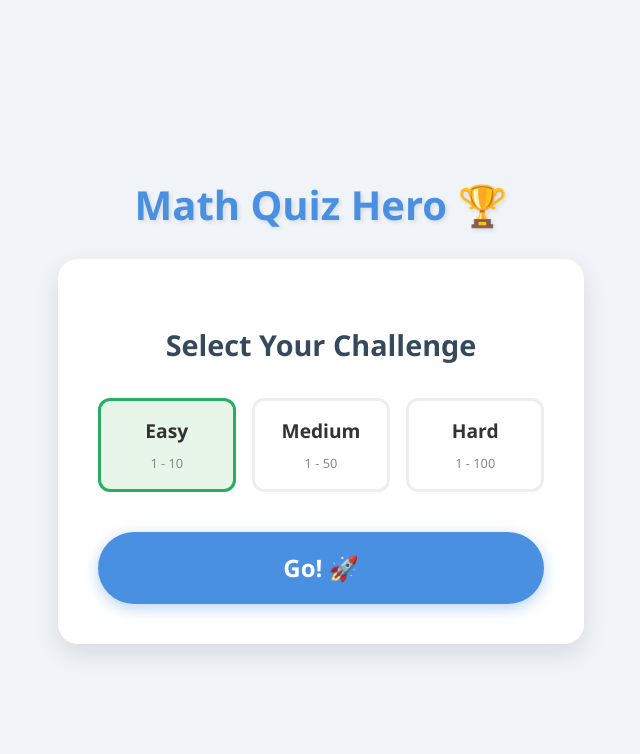
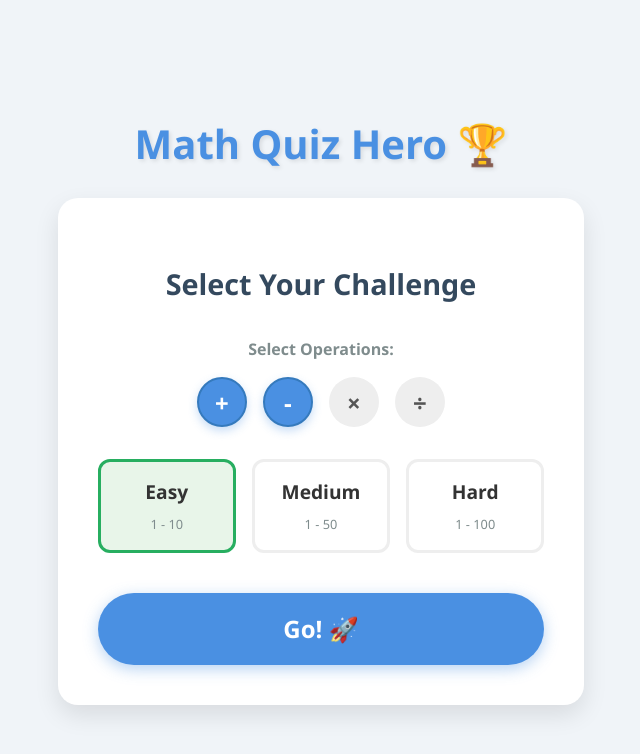
Before and after one commit to ahdanlai/math_quiz, a React (Vite) app: page / in a window 1280 px wide. Shown: the top 754 px of the page, without its empty margins (351-991 px from the left). Built offline with nearby package versions, Linux system fonts and the light colour scheme.

Commit message:
Add Operator Selection to Start Screen
✅ Users can now choose which math operations to practice (+, -, ×, ÷)
✅ Added logic to ensure at least one operation is always selected
✅ Styled operator toggles as interactive circular badges

```diff
--- a/src/main/js/App.css
+++ b/src/main/js/App.css
@@ -40,6 +40,52 @@ header h1 {
   font-size: 1.8rem;
   margin-bottom: 2rem;
   color: #34495e;
+}
+
+.operator-container {
+  margin-bottom: 2rem;
+}
+
+.operator-container span {
+  display: block;
+  font-weight: bold;
+  margin-bottom: 1rem;
+  color: #7f8c8d;
+}
+
+.operator-buttons {
+  display: flex;
+  justify-content: center;
+  gap: 1rem;
+}
+
+.btn-operator {
+  background: #eee;
+  border: 2px solid transparent;
+  border-radius: 50%;
+  width: 50px;
+  height: 50px;
+  font-size: 1.5rem;
+  font-weight: bold;
+  cursor: pointer;
+  display: flex;
+  align-items: center;
+  justify-content: center;
+  transition: all 0.2s cubic-bezier(0.4, 0, 0.2, 1);
+  color: #555;
+  padding: 0;
+}
+
+.btn-operator:hover {
+  background: #e0e0e0;
+  transform: scale(1.1);
+}
+
+.btn-operator.active {
+  background: #4a90e2;
+  color: white;
+  border-color: #357abd;
+  box-shadow: 0 4px 10px rgba(74, 144, 226, 0.3);
 }
 
 .difficulty-grid {
--- a/src/main/js/App.tsx
+++ b/src/main/js/App.tsx
@@ -8,6 +8,7 @@ type QuizState = 'IDLE' | 'ACTIVE' | 'FINISHED';
 function App() {
   const [state, setState] = useState<QuizState>('IDLE');
   const [difficulty, setDifficulty] = useState('EASY');
+  const [operators, setOperators] = useState<string[]>([Operator.ADD, Operator.SUBTRACT]);
   const [currentQuestion, setCurrentQuestion] = useState<any>(null);
   const [userAnswer, setUserAnswer] = useState('');
   const [feedback, setFeedback] = useState<{ isCorrect: boolean; message: string } | null>(null);
@@ -15,8 +16,15 @@ function App() {
   const quizManager = useMemo(() => new QuizManager({
     questionCount: 5,
     difficulty: difficulty,
-    operators: [Operator.ADD, Operator.SUBTRACT]
-  }), [difficulty]);
+    operators: operators
+  }), [difficulty, operators]);
+
+  const toggleOperator = (op: string) => {
+    if (operators.includes(op) && operators.length === 1) return; // Must have at least one operator
+    setOperators(prev =>
+      prev.includes(op) ? prev.filter(o => o !== op) : [...prev, op]
+    );
+  };
 
   const handleStart = () => {
     const firstQ = quizManager.start();
@@ -57,6 +65,27 @@ function App() {
         {state === 'IDLE' && (
           <div className="screen start-screen">
             <h2>Select Your Challenge</h2>
+
+            <div className="operator-container">
+              <span>Select Operations:</span>
+              <div className="operator-buttons">
+                {[
+                  { id: Operator.ADD, label: '+', title: 'Addition' },
+                  { id: Operator.SUBTRACT, label: '-', title: 'Subtraction' },
+                  { id: Operator.MULTIPLY, label: '×', title: 'Multiplication' },
+                  { id: Operator.DIVIDE, label: '÷', title: 'Division' }
+                ].map((op) => (
+                  <button
+                    key={op.id}
+                    title={op.title}
+                    className={`btn-operator ${operators.includes(op.id) ? 'active' : ''}`}
+                    onClick={() => toggleOperator(op.id)}
+                  >
+                    {op.label}
+                  </button>
+                ))}
+              </div>
+            </div>
 
             <div className="difficulty-grid">
               {[
```
